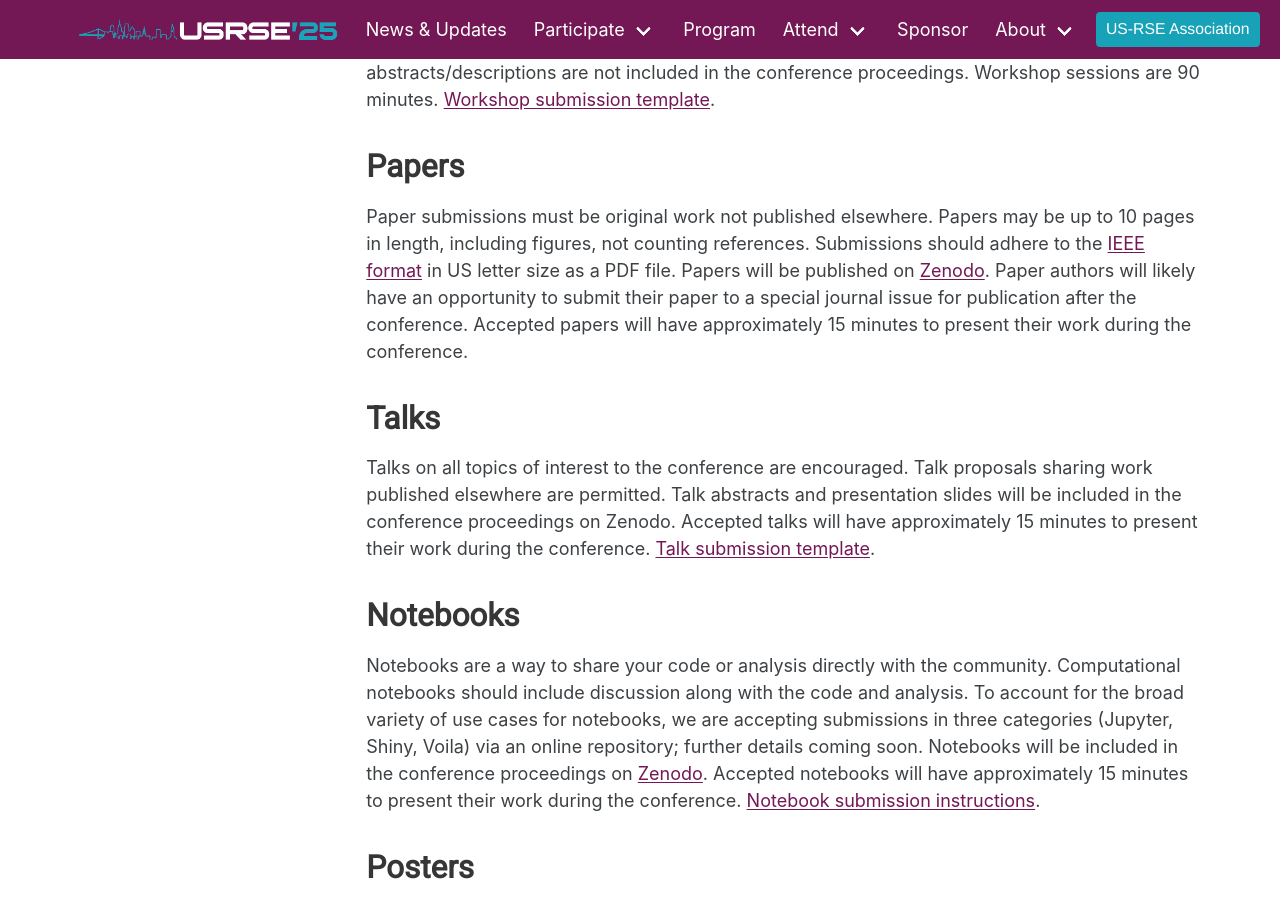
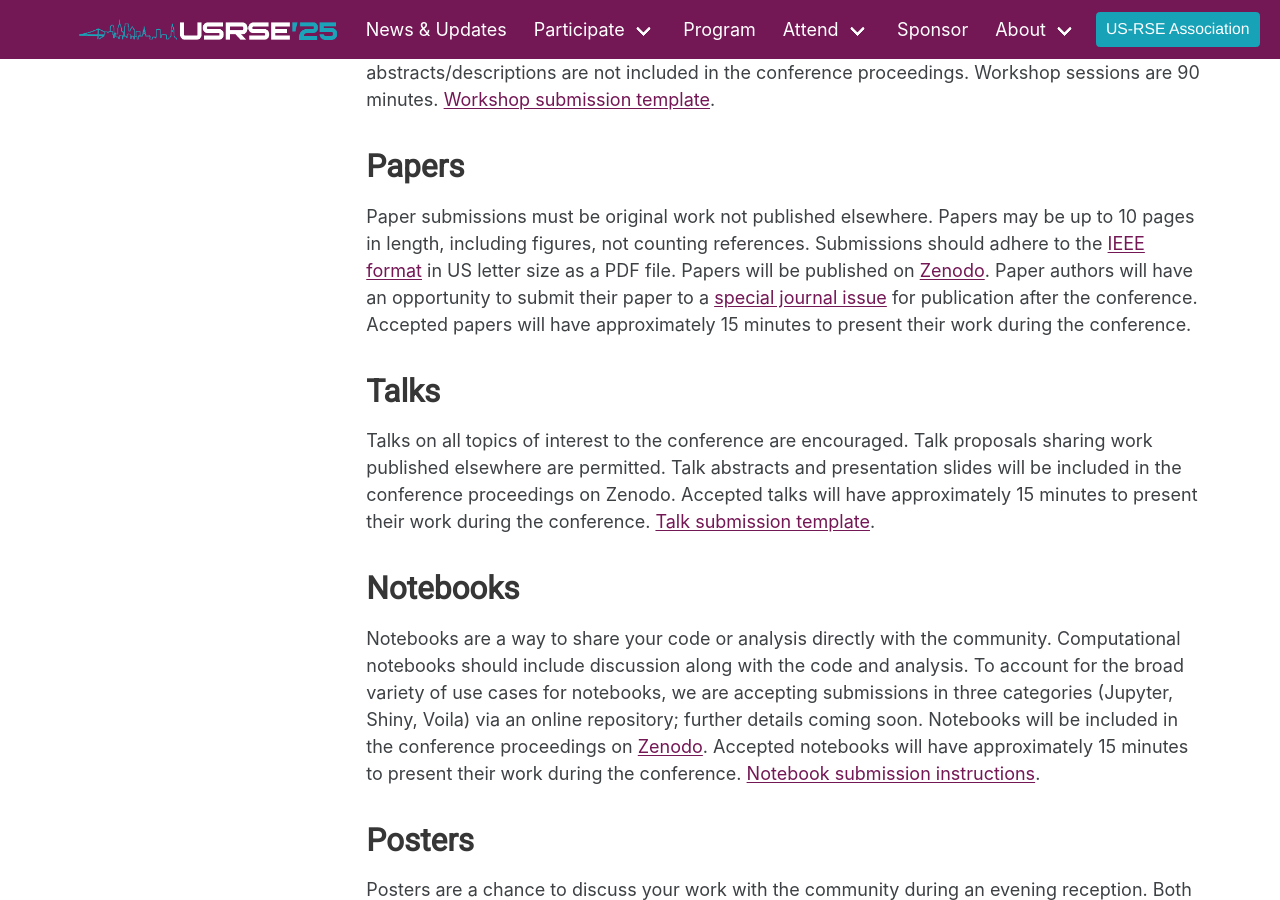
Before and after one commit to USRSE/usrse25, a Jekyll site: the page built from pages/participate/participate.md, in a window 1280 px wide and 900 px high, scrolled down 2629 px. Built offline with Jekyll 4.4.1, drawn with Linux system fonts in a browser that asks for light colours; a style sheet for code colours, icons or effects is not loaded; some of the changed text lies outside the part shown.

Commit message:
Update participate.md

```diff
--- a/pages/participate/participate.md
+++ b/pages/participate/participate.md
@@ -105,10 +105,10 @@ Paper submissions must be original work not published elsewhere.  Papers
 may be up to 10 pages in length, including figures, not counting
 references. Submissions should adhere to the
 [IEEE format](https://www.ieee.org/conferences/publishing/templates.html) in US letter
-size as a PDF file. Papers will be published on [Zenodo](https://zenodo.org/communities/usrse25). Paper authors
-will likely have an opportunity to submit their paper to a special
-journal issue for publication after the conference. Accepted papers will
-have approximately 15 minutes to present their work during the conference.
+size as a PDF file. Papers will be published on [Zenodo](https://zenodo.org/communities/usrse25). Paper authors will have an opportunity to submit their paper to
+a [special journal issue](https://us-rse.org/usrse25/participate/special-issue/) for publication
+after the conference. Accepted papers will have approximately 15 minutes to present their work
+during the conference.
 
 ## Talks
 Talks on all topics of interest to the conference are encouraged.  Talk
```
Also changed, not shown: other parts of pages/participate/participate.md (+1 -1 lines).
